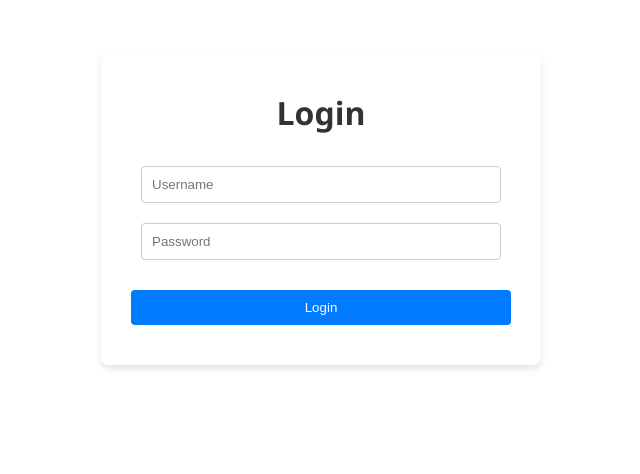
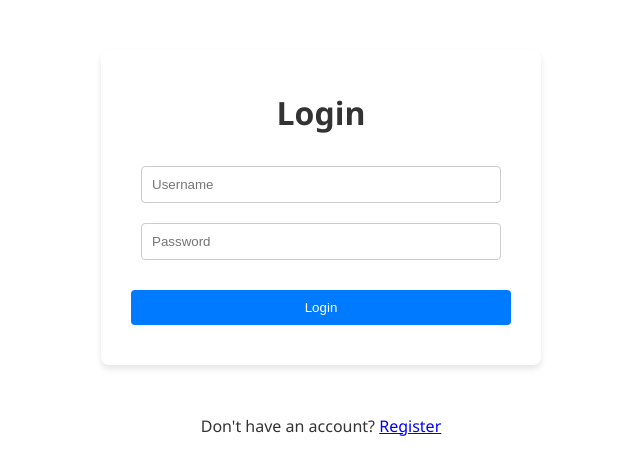
Before and after one commit to chaitraboggaram/django-react, a React (Vite) app in the folder pde/frontend/: page /login in a window 1280 px wide. Shown: the top 474 px of the page, without its empty margins (319-959 px from the left). Built offline with nearby package versions, Linux system fonts and the light colour scheme; no server answers.

Commit message:
Enhance login page with registration link and improve README instructions

```diff
--- a/pde/frontend/src/pages/login.jsx
+++ b/pde/frontend/src/pages/login.jsx
@@ -1,7 +1,31 @@
+import { useNavigate } from "react-router-dom";
 import Form from "../components/form";
 
 function Login() {
-	return <Form route="/api/token/" method="login" />;
+	const navigate = useNavigate();
+
+	const handleRegisterClick = () => {
+		navigate("/register");
+	};
+
+	return (
+		<div style={{ textAlign: "center", marginTop: "50px" }}>
+			<Form route="/api/token/" method="login" />
+			<p style={{ marginTop: "20px" }}>
+				Don't have an account?{" "}
+				<span
+					onClick={handleRegisterClick}
+					style={{
+						textDecoration: "underline",
+						color: "blue",
+						cursor: "pointer",
+					}}
+				>
+					Register
+				</span>
+			</p>
+		</div>
+	);
 }
 
 export default Login;
```
Also changed, not shown: 1 other file (tests, documents, lock files or other folders).
